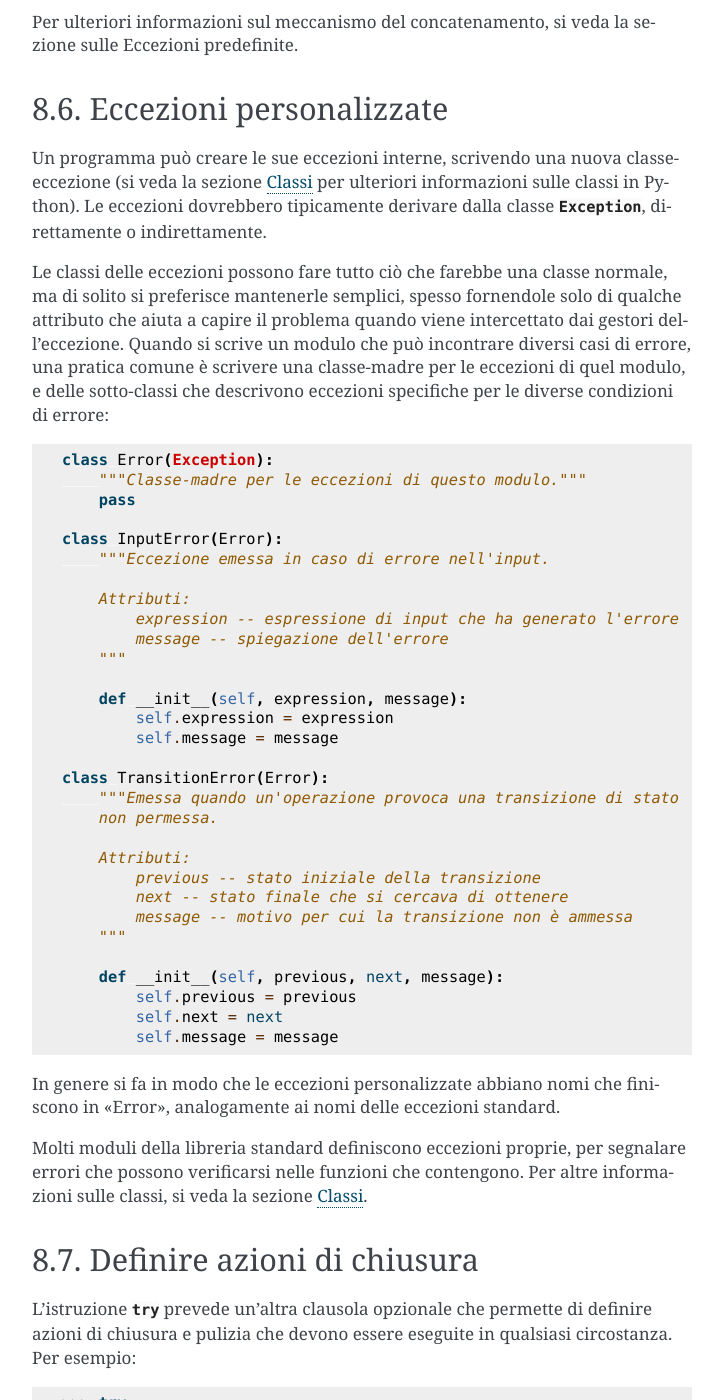
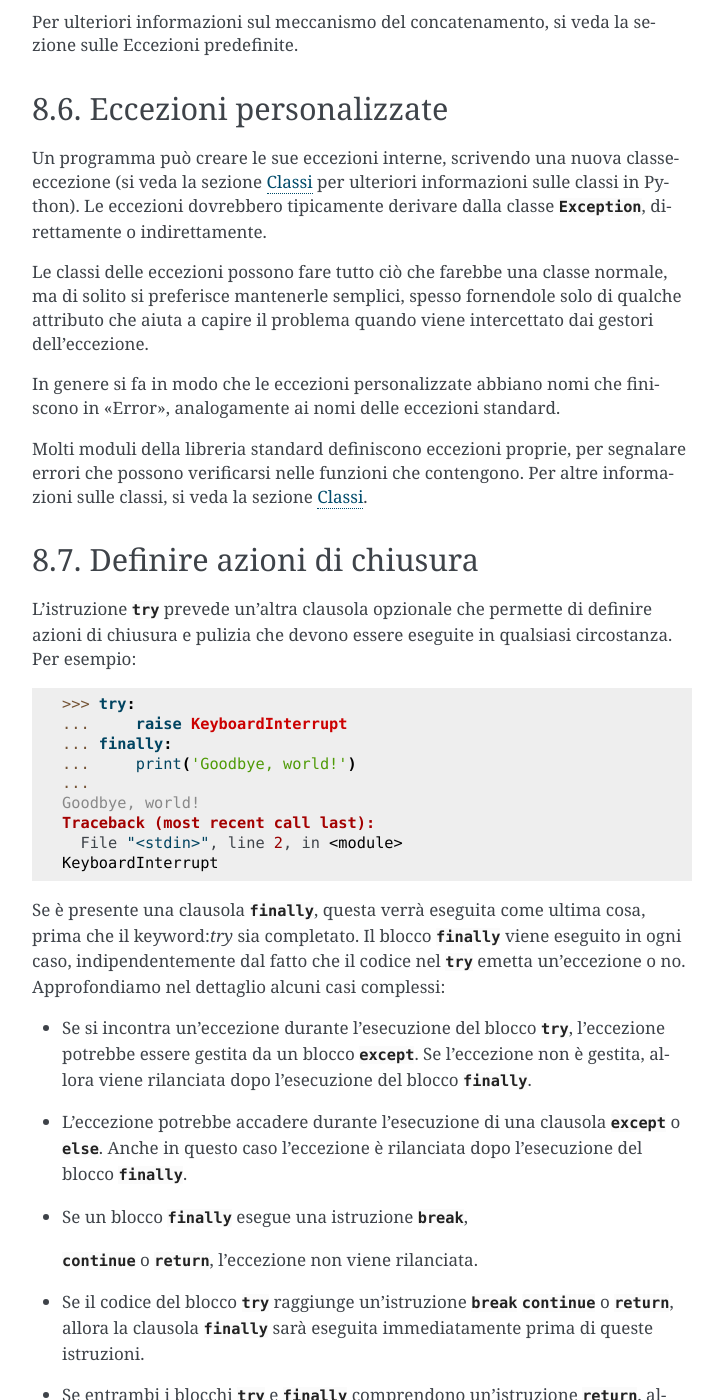
Before and after one commit to ricpol/pytutorial-it, a Sphinx documentation site: the page built from tutorial/source/errors.rst, in a window 1280 px wide and 1400 px high, scrolled down 6668 px. Shown: the whole window, without its empty margins (388-1111 px from the left). Built offline with Sphinx 7.4.7, drawn with Linux system fonts in a browser that asks for light colours.

```diff
--- a/tutorial/source/appetite.rst
+++ b/tutorial/source/appetite.rst
@@ -8,7 +8,7 @@
 
     Questa è la traduzione della **versione "stabile" del Tutorial**,
     corrispondente a Python 3.10, ed è aggiornata al
-    `1 gennaio 2022 <https://github.com/python/cpython/commits/3.10/Doc/tutorial>`_.
+    `8 marzo 2022 <https://github.com/python/cpython/commits/3.10/Doc/tutorial>`_.
 
     La repository GitHub di questo progetto
     `si trova qui <https://github.com/ricpol/pytutorial-it>`_:
--- a/tutorial/source/controlflow.rst
+++ b/tutorial/source/controlflow.rst
@@ -248,7 +248,8 @@ termini più astratti. Il :keyword:`!pass` verrà ignorato silenziosamente::
 L'istruzione :keyword:`!match`
 ==============================
 
-Un'istruzione match riceve un'espressione e ne compara il valore con diversi
+Un'istruzione :keyword:`match` riceve un'espressione e ne compara il valore
+con diversi
 pattern in successione, espressi con uno o più blocchi "case". A prima vista
 è simile all'istruzione "switch" in C, Java o JavaScript (e molti altri
 linguaggi), ma può anche estrarre e assegnare a variabili i componenti dei
--- a/tutorial/source/errors.rst
+++ b/tutorial/source/errors.rst
@@ -342,41 +342,7 @@ derivare dalla classe :exc:`Exception`, direttamente o indirettamente.
 Le classi delle eccezioni possono fare tutto ciò che farebbe una classe
 normale, ma di solito si preferisce mantenerle semplici, spesso fornendole
 solo di qualche attributo che aiuta a capire il problema quando viene
-intercettato dai gestori dell'eccezione. Quando si scrive un modulo che può
-incontrare diversi casi di errore, una pratica comune è scrivere una
-classe-madre per le eccezioni di quel modulo, e delle sotto-classi che
-descrivono eccezioni specifiche per le diverse condizioni di errore::
-
-   class Error(Exception):
-       """Classe-madre per le eccezioni di questo modulo."""
-       pass
-
-   class InputError(Error):
-       """Eccezione emessa in caso di errore nell'input.
-
-       Attributi:
-           expression -- espressione di input che ha generato l'errore
-           message -- spiegazione dell'errore
-       """
-
-       def __init__(self, expression, message):
-           self.expression = expression
-           self.message = message
-
-   class TransitionError(Error):
-       """Emessa quando un'operazione provoca una transizione di stato
-       non permessa.
-
-       Attributi:
-           previous -- stato iniziale della transizione
-           next -- stato finale che si cercava di ottenere
-           message -- motivo per cui la transizione non è ammessa
-       """
-
-       def __init__(self, previous, next, message):
-           self.previous = previous
-           self.next = next
-           self.message = message
+intercettato dai gestori dell'eccezione.
 
 In genere si fa in modo che le eccezioni personalizzate abbiano nomi che
 finiscono in "Error", analogamente ai nomi delle eccezioni standard.
```
Also changed, not shown: tutorial/source/datastructures.rst (+5 -6 lines).
